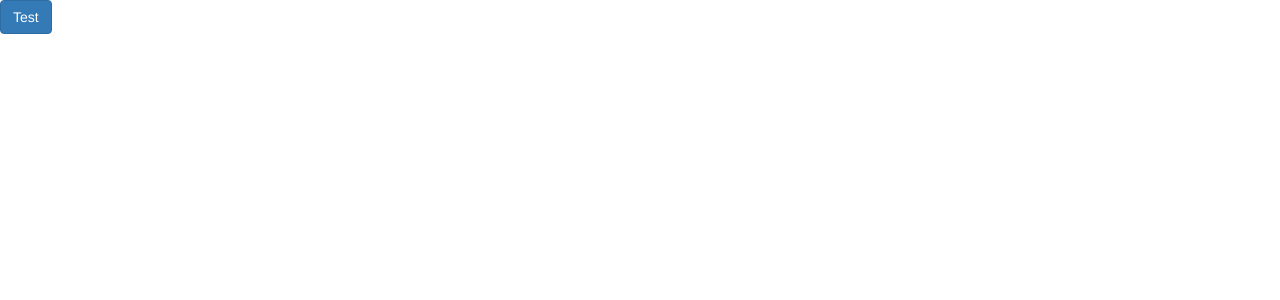
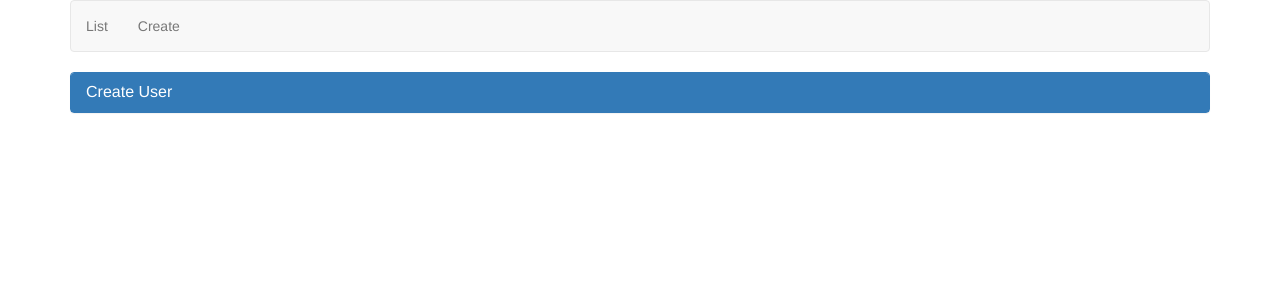
Before and after one commit to adeelbarki/Demo-formValidation-Angular, an Angular app: page /create in a window 1280 px wide. Shown: the top 300 px of the page. Built offline with nearby package versions, Linux system fonts and the light colour scheme.

Commit message:
changed employee to user

```diff
--- a/src/app/app.component.html
+++ b/src/app/app.component.html
@@ -1 +1,13 @@
-<button class="btn btn-primary">Test</button>
+<div class="container">
+  <nav class="navbar navbar-default">
+    <ul class="nav navbar-nav">
+      <li>
+        <a routerLinkActive="active" routerLink="list">List</a>
+      </li>
+      <li>
+        <a routerLinkActive="active" routerLink="create">Create</a>
+      </li>
+    </ul>
+  </nav>
+  <router-outlet></router-outlet>
+</div>
--- a/src/app/employee/create-employee.component.html
+++ /dev/null
@@ -1 +0,0 @@
-<p>create-employee works!</p>
--- a/src/app/employee/create-employee.component.ts
+++ /dev/null
@@ -1,15 +0,0 @@
-import { Component, OnInit } from '@angular/core';
-
-@Component({
-  selector: 'app-create-employee',
-  templateUrl: './create-employee.component.html',
-  styleUrls: ['./create-employee.component.css']
-})
-export class CreateEmployeeComponent implements OnInit {
-
-  constructor() { }
-
-  ngOnInit() {
-  }
-
-}
--- a/src/app/employee/list-employees.component.ts
+++ /dev/null
@@ -1,15 +0,0 @@
-import { Component, OnInit } from '@angular/core';
-
-@Component({
-  selector: 'app-list-employees',
-  templateUrl: './list-employees.component.html',
-  styleUrls: ['./list-employees.component.css']
-})
-export class ListEmployeesComponent implements OnInit {
-
-  constructor() { }
-
-  ngOnInit() {
-  }
-
-}
--- /dev/null
+++ b/src/app/user/create-user.component.html
@@ -0,0 +1,7 @@
+<form>
+  <div class="panel panel-primary">
+    <div class="panel-heading">
+      <h3 class="panel-title">Create User</h3>
+    </div>
+  </div>
+</form>
--- /dev/null
+++ b/src/app/user/create-user.component.ts
@@ -0,0 +1,15 @@
+import { Component, OnInit } from '@angular/core';
+
+@Component({
+  selector: 'app-create-employee',
+  templateUrl: './create-user.component.html',
+  styleUrls: ['./create-user.component.css']
+})
+export class CreateUserComponent implements OnInit {
+
+  constructor() { }
+
+  ngOnInit() {
+  }
+
+}
--- /dev/null
+++ b/src/app/user/list-users.component.ts
@@ -0,0 +1,15 @@
+import { Component, OnInit } from '@angular/core';
+
+@Component({
+  selector: 'app-list-employees',
+  templateUrl: './list-users.component.html',
+  styleUrls: ['./list-users.component.css']
+})
+export class ListUsersComponent implements OnInit {
+
+  constructor() { }
+
+  ngOnInit() {
+  }
+
+}
```
Also changed, not shown: src/app/app-routing.module.ts (+4 -4 lines), src/app/app.module.ts (+4 -4 lines), src/app/user/create-user.component.css (added), src/app/user/list-users.component.css (added), src/app/user/list-users.component.html (renamed from src/app/employee/list-employees.component.html).
